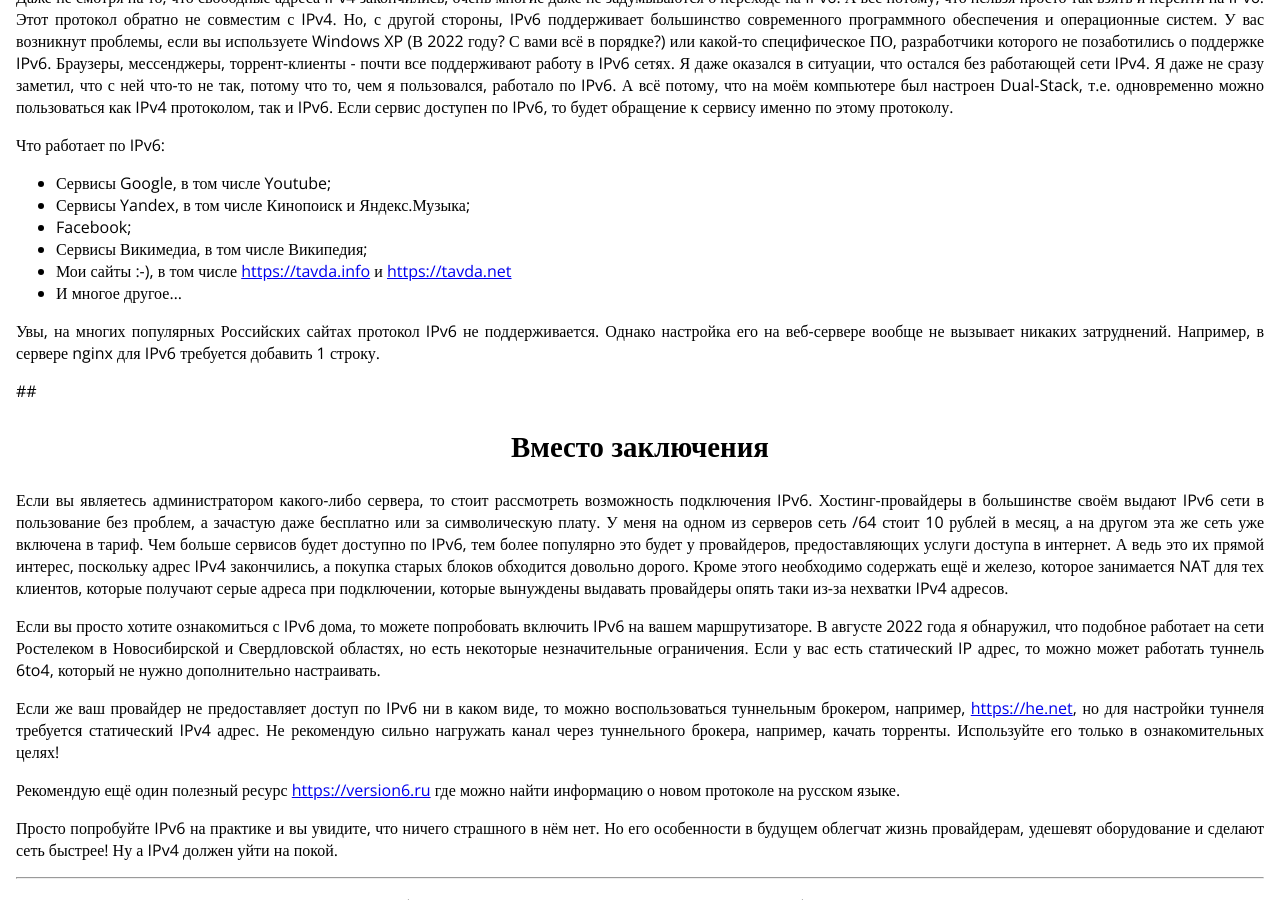
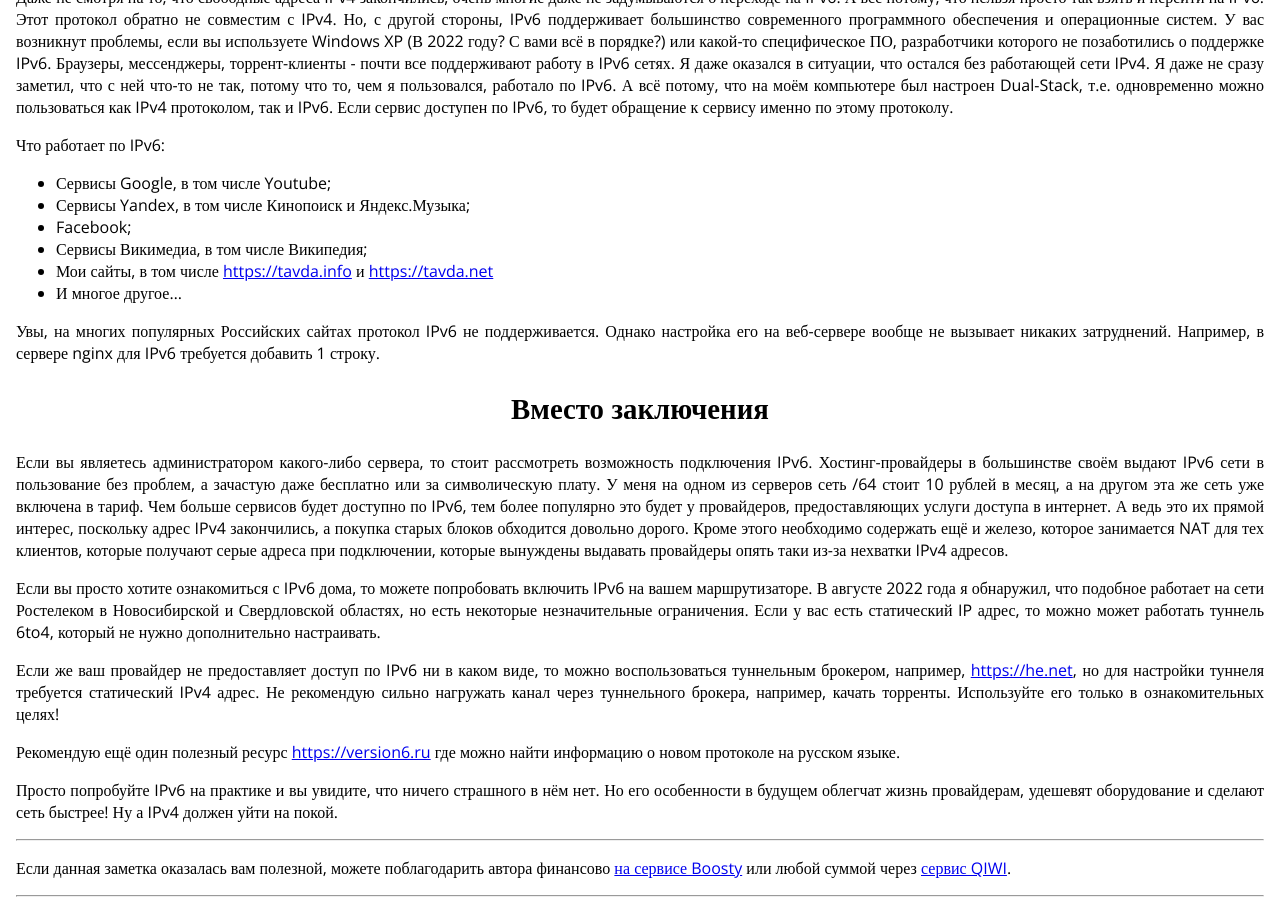
Before and after one commit to fsa/site, a Jekyll site: the page built from _posts/2022-08-29-ipv6.md, in a window 1280 px wide and 900 px high, scrolled down 1682 px. Built offline with Jekyll 4.4.1, drawn with Linux system fonts in a browser that asks for light colours; comment, search, counter and statistics services are not loaded.

Commit message:
Небольшие исправления

```diff
--- a/_posts/2022-08-29-ipv6.md
+++ b/_posts/2022-08-29-ipv6.md
@@ -51,12 +51,10 @@
 * Сервисы Yandex, в том числе Кинопоиск и Яндекс.Музыка;
 * Facebook;
 * Сервисы Викимедиа, в том числе Википедия;
-* Мои сайты :-), в том числе <https://tavda.info> и <https://tavda.net>
+* Мои сайты, в том числе <https://tavda.info> и <https://tavda.net>
 * И многое другое...
 
 Увы, на многих популярных Российских сайтах протокол IPv6 не поддерживается. Однако настройка его на веб-сервере вообще не вызывает никаких затруднений. Например, в сервере nginx для IPv6 требуется добавить 1 строку.
-
-##
 
 ## Вместо заключения
 
```
